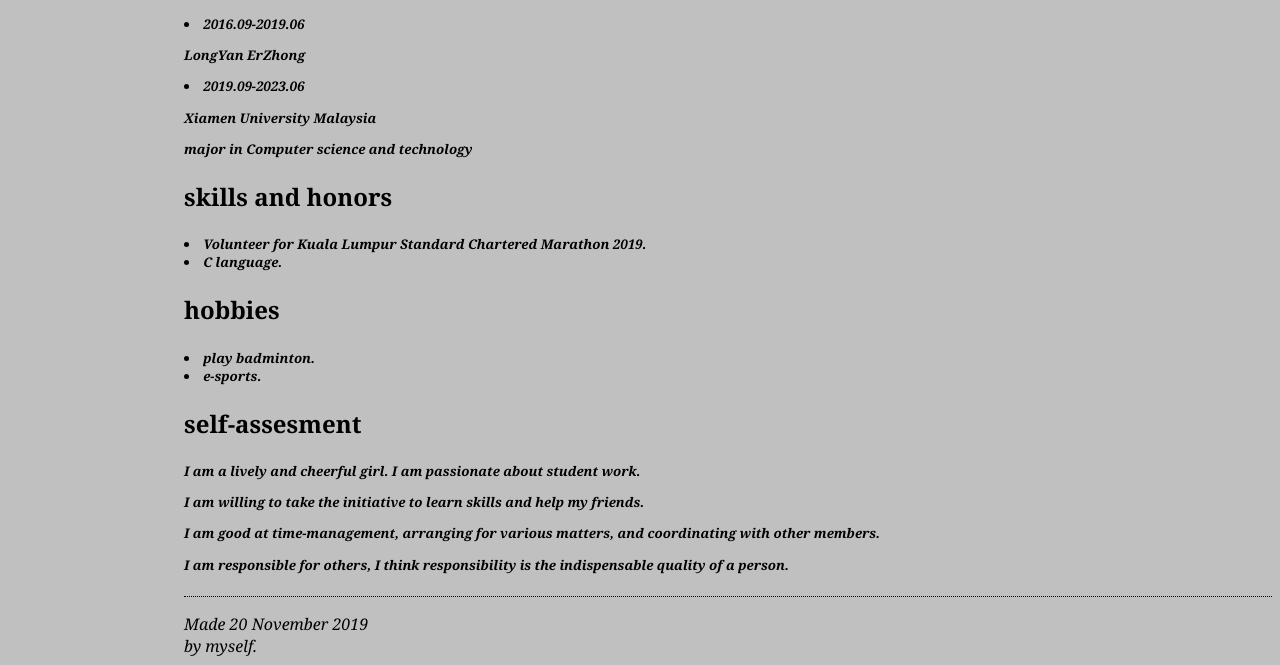
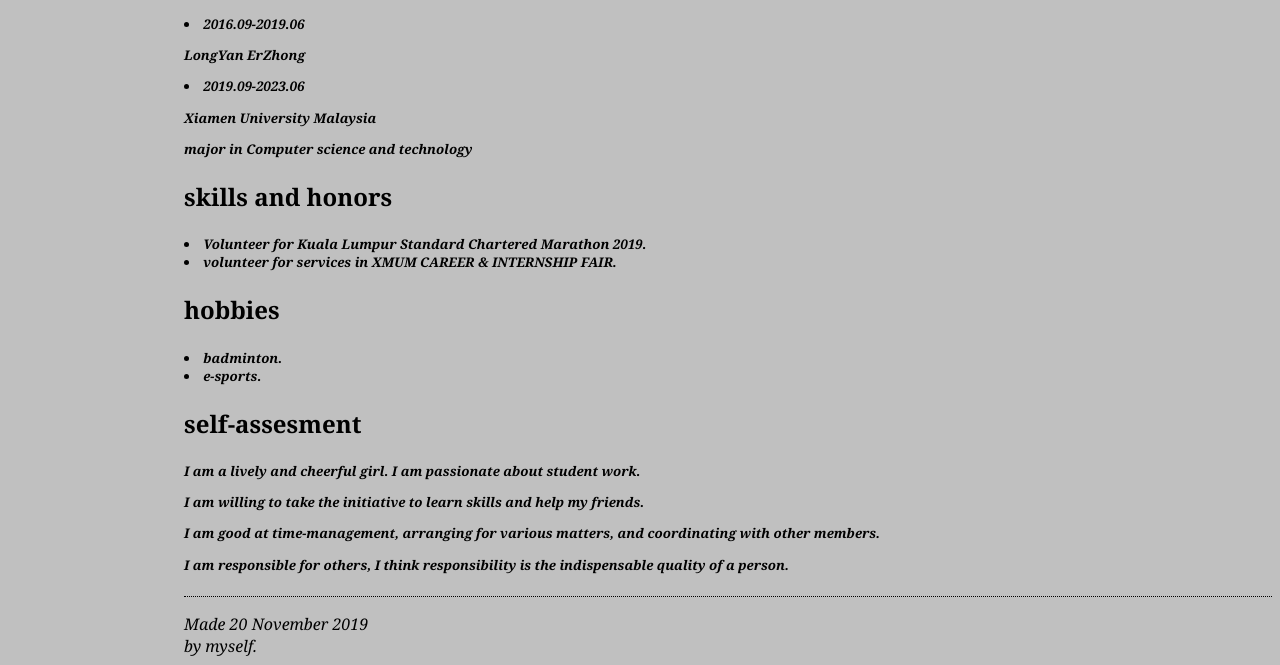
Before and after one commit to linshiyu579/linshiyu579.github.io, a plain HTML site: page index.html in a window 1280 px wide. Shown: the part 245-910 px from the top of the page. Drawn offline with Linux system fonts and the light colour scheme.

Commit message:
Update index.html

```diff
--- a/index.html
+++ b/index.html
@@ -32,11 +32,11 @@
 <h2 align="lefy"><strong>skills and honors</strong></h2>
 <h5><i><p><u1>
 	<li>Volunteer for Kuala Lumpur Standard Chartered Marathon 2019.</li>
-	<li>C language.</li>
+	<li>volunteer for services in XMUM CAREER & INTERNSHIP FAIR.</li>
 </u1></p></i></h5>
 <h2 align="lefy"><strong>hobbies</strong></h2>
 <h5><i><p><u1>
-	<li>play badminton.</li>
+	<li>badminton.</li>
 	<li>e-sports.</li>
 </u1></p></i></h5>
 <h2 align="lefy"><strong>self-assesment</strong></h2>
```
